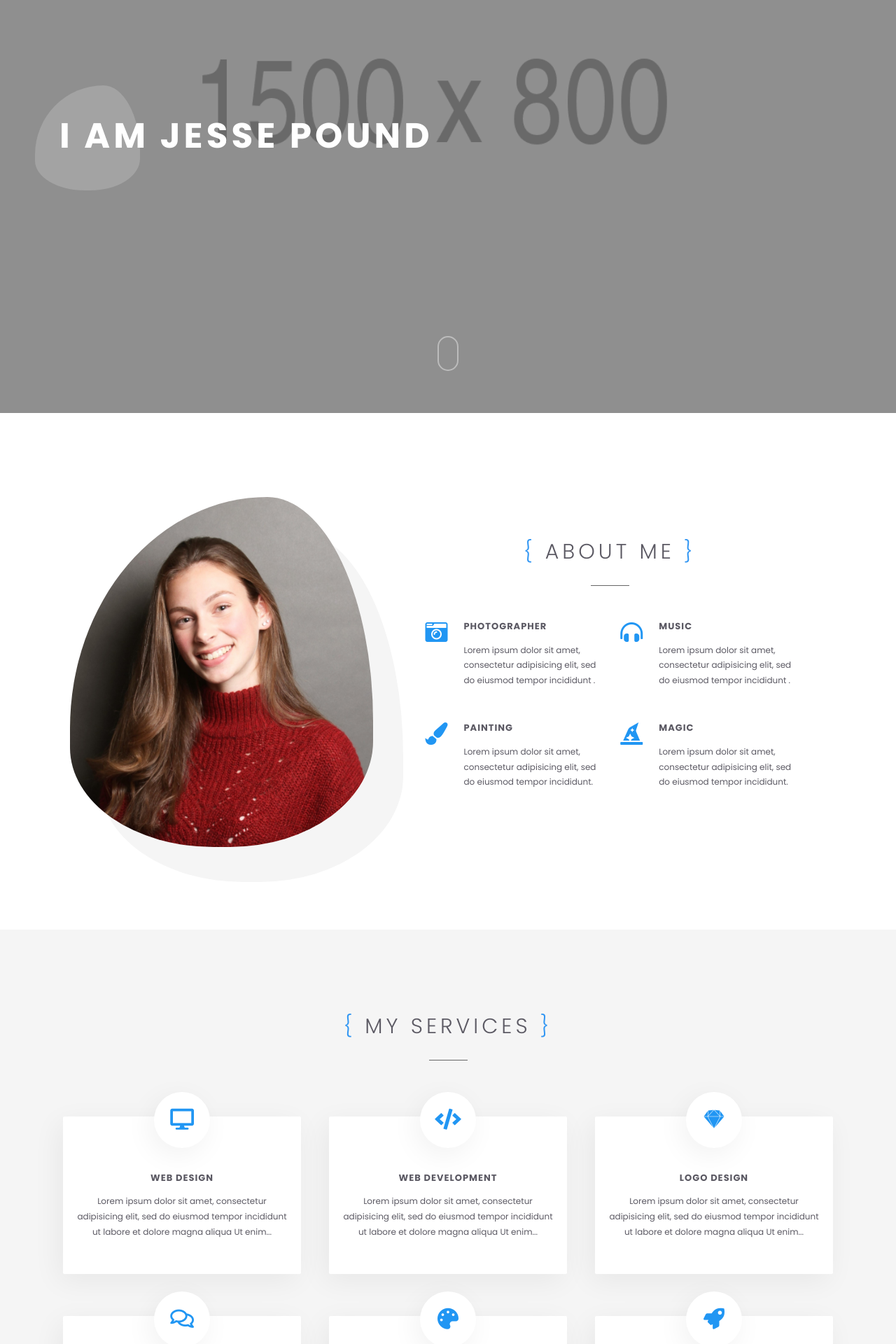
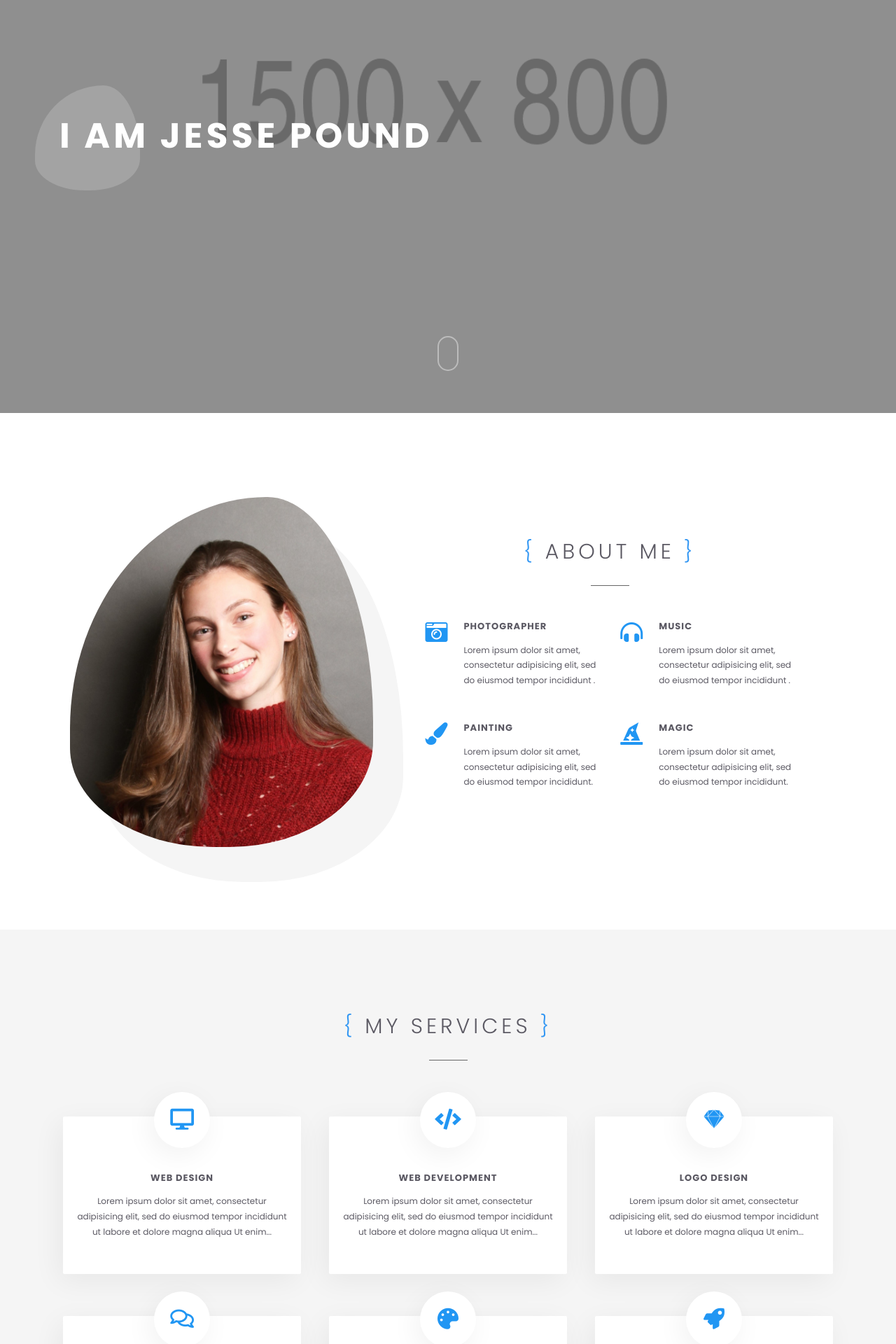
Before and after one commit to jlo13034/Jesse-Pound, a Jekyll site: the page built from index.html, in a window 1280 px wide. Shown: the part 310-2230 px from the top of the page at 70% size. Built offline with Jekyll 4.4.1, drawn with Linux system fonts in a browser that asks for light colours.

Commit message:
Update index.html

```diff
--- a/index.html
+++ b/index.html
@@ -31,7 +31,7 @@ layout: default
 
 			<div class="col-xs-12 col-md-5 side-image">
 				<div class="side-image-wrapper">
-					<img src="{{site.baseurl}}/assets/images/Jesse Pound Professional Photo (2).jpg" alt="side-image">
+					<img src="{{site.baseurl}}/assets/images/Jesse Pound Professional Photo (3).jpg" alt="side-image">
 				</div>
 			</div>
 
```
